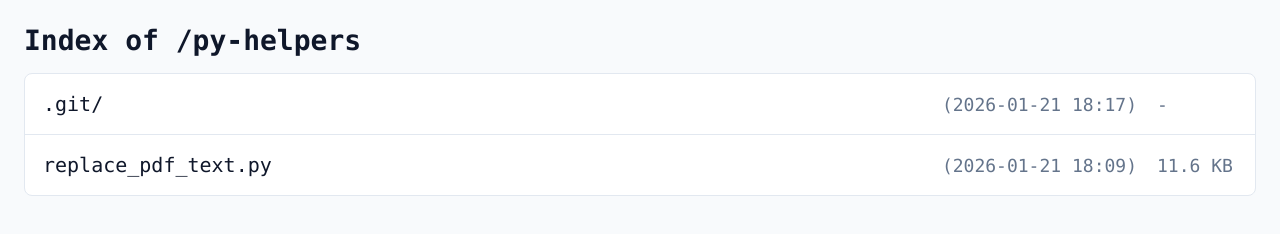
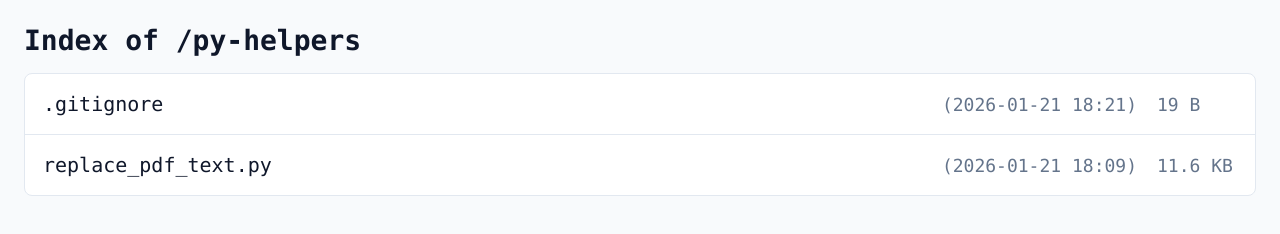
Before and after one commit to gimoya/py-helpers, a plain HTML site: page index.html in a window 1280 px wide. Drawn offline with Linux system fonts and the light colour scheme.

Commit message:
Update index.html to exclude .git directory

```diff
--- a/index.html
+++ b/index.html
@@ -22,6 +22,6 @@
 </style>
 <h1>Index of /py-helpers</h1>
 <ul>
-  <li><a href=".git">.git/<span class="file-info"><span>(2026-01-21 18:17)</span><span>-</span></span></a></li>
+  <li><a href=".gitignore">.gitignore<span class="file-info"><span>(2026-01-21 18:21)</span><span>19 B</span></span></a></li>
   <li><a href="replace_pdf_text.py">replace_pdf_text.py<span class="file-info"><span>(2026-01-21 18:09)</span><span>11.6 KB</span></span></a></li>
 </ul>
```
